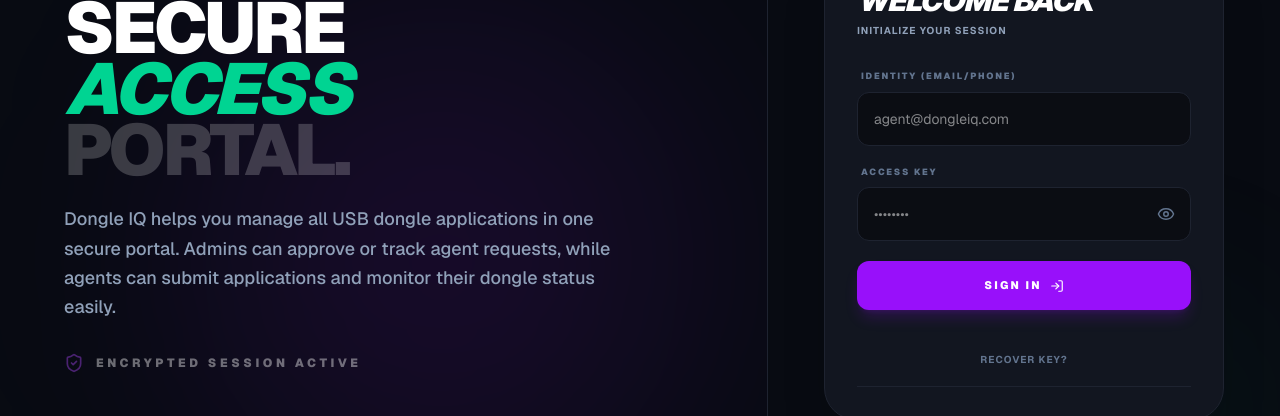
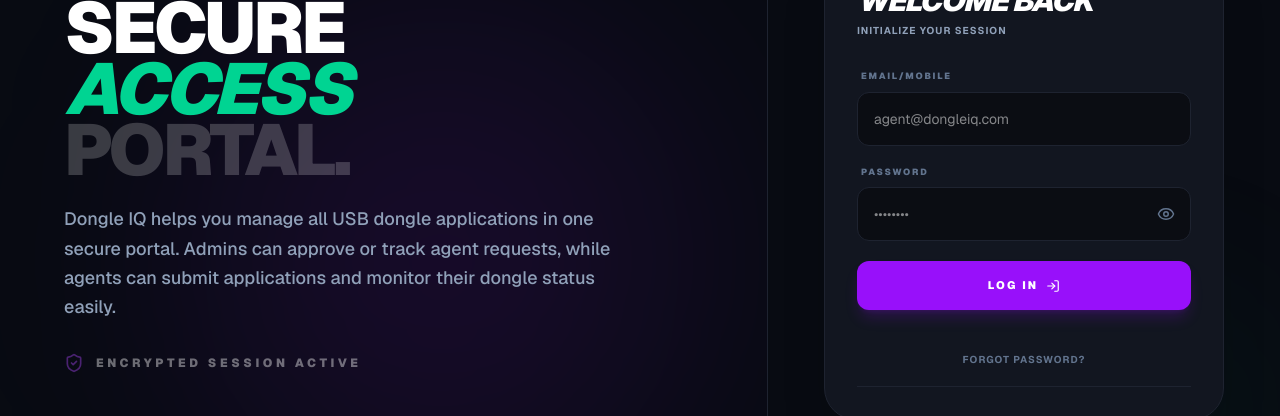
Before and after one commit to JyotiVerma02/dongle-iq-next, a Next.js app: page /login in a window 1280 px wide. Shown: the part 263-679 px from the top of the page. Built offline with nearby package versions, Linux system fonts and the light colour scheme.

Commit message:
access key to forgot password

```diff
--- a/app/login/page.tsx
+++ b/app/login/page.tsx
@@ -148,7 +148,7 @@
             <form onSubmit={handleSubmit} className="space-y-5">
               <div className="space-y-2">
                 <label className="block text-slate-500 font-black text-[9px] uppercase tracking-[0.2em] ml-1">
-                  Identity (Email/Phone)
+                  Email/Mobile
                 </label>
                 <input
                   type="text"
@@ -161,7 +161,7 @@
 
               <div className="space-y-2">
                 <label className="block text-slate-500 font-black text-[9px] uppercase tracking-[0.2em] ml-1">
-                  Access Key
+                 Password
                 </label>
                 <div className="relative">
                   <input
@@ -186,12 +186,12 @@
                 disabled={loading}
                 className={`${theme.accent} w-full py-4 rounded-xl font-black uppercase text-[11px] tracking-[0.2em] shadow-lg shadow-purple-600/20 hover:scale-[1.02] transition-transform flex items-center justify-center gap-2 disabled:opacity-50`}
               >
-                {loading ? "Authenticating..." : "Sign In"} <LogIn size={14} />
+                {loading ? "Authenticating..." : "Log In"} <LogIn size={14} />
               </button>
 
               <div className="flex flex-col items-center gap-4 pt-4">
                 <Link href="/forgot-password">
-                  <span className="text-slate-500 text-[10px] font-bold uppercase tracking-widest hover:text-purple-400 cursor-pointer transition-colors">Recover Key?</span>
+                  <span className="text-slate-500 text-[10px] font-bold uppercase tracking-widest hover:text-purple-400 cursor-pointer transition-colors">Forgot Password?</span>
                 </Link>
                 <div className="h-px w-full bg-[#1e2330]" />
 
```
